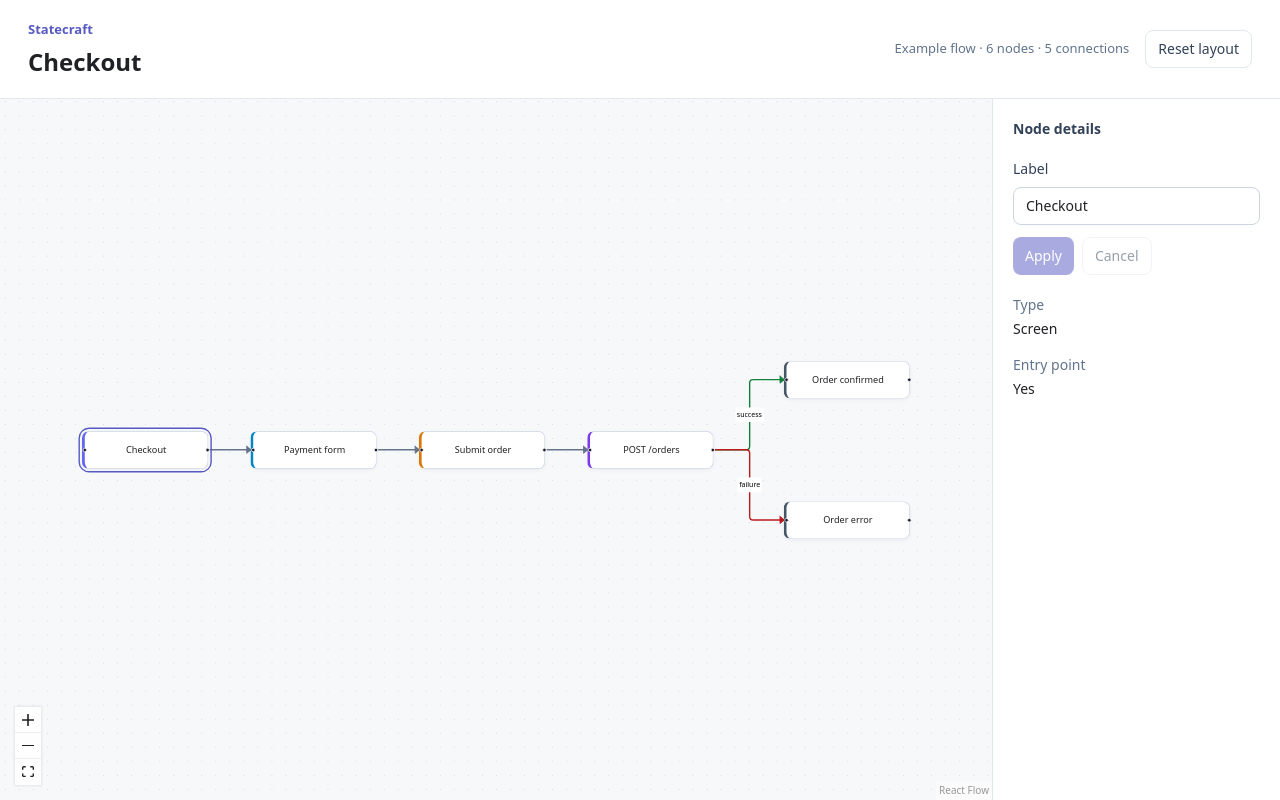
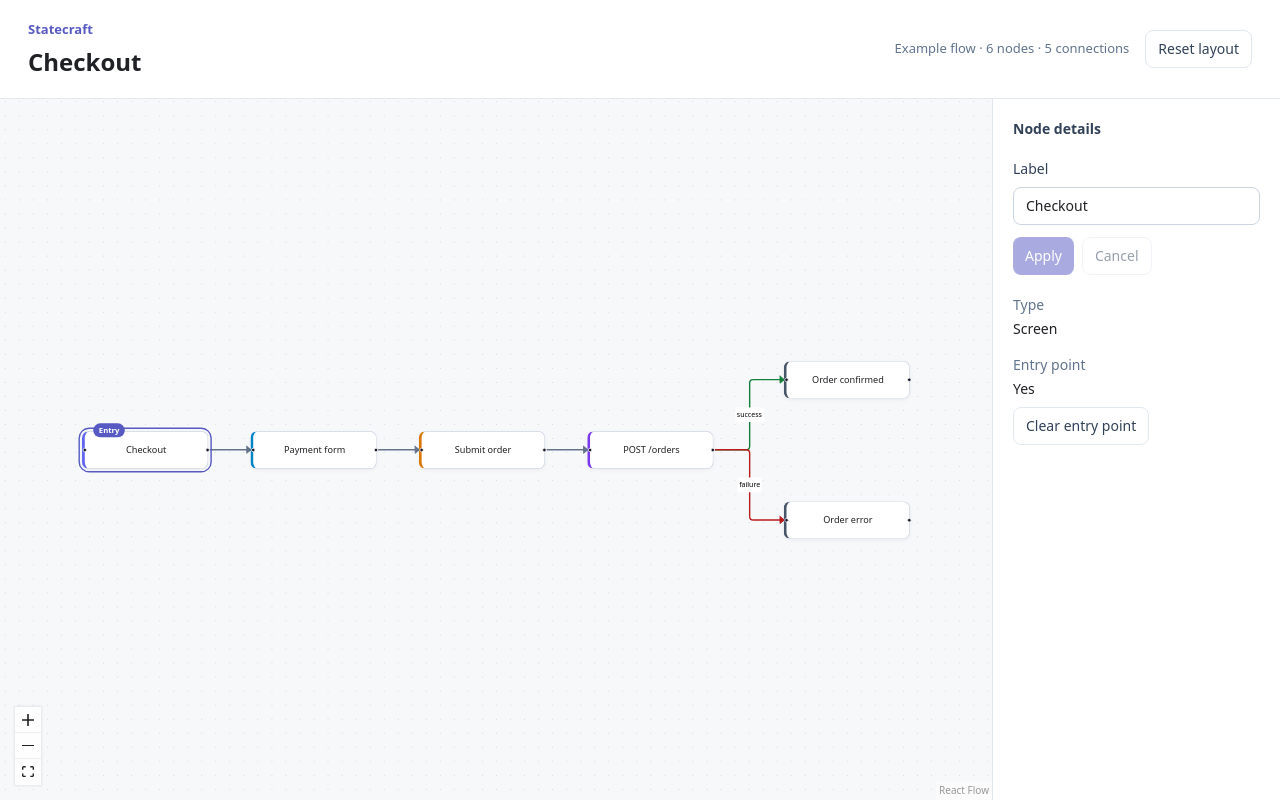
Before and after one commit to NicolasMilliard/statecraft, a React (Vite) app in the folder apps/web/: page / in a window 1280 px wide. Both pictures are taken after a click on the element "Checkout". Built offline with nearby package versions, Linux system fonts and the light colour scheme.

Commit message:
feat(web): configure flow entry point

```diff
--- a/apps/web/src/App.tsx
+++ b/apps/web/src/App.tsx
@@ -36,6 +36,26 @@ export default function App() {
     });
   }
 
+  function handleEntryNodeChange(nodeId: string | null) {
+    setFlow((currentFlow) => {
+      if (currentFlow.entryNodeId === nodeId) {
+        return currentFlow;
+      }
+
+      if (
+        nodeId !== null &&
+        !currentFlow.nodes.some((node) => node.id === nodeId)
+      ) {
+        return currentFlow;
+      }
+
+      return {
+        ...currentFlow,
+        entryNodeId: nodeId,
+      };
+    });
+  }
+
   return (
     <main className="grid h-dvh w-full grid-rows-[auto_minmax(0,1fr)]">
       <header className="flex flex-wrap items-center justify-between gap-4 border-b border-slate-200 bg-white px-7 py-5">
@@ -68,11 +88,11 @@ export default function App() {
           onLayoutChange={setLayout}
           onNodeSelectionChange={setSelectedNodeId}
         />
-
         <NodeInspector
           node={selectedNode}
           isEntry={selectedNode?.id === flow.entryNodeId}
           onNodeRename={handleNodeRename}
+          onEntryNodeChange={handleEntryNodeChange}
         />
       </div>
     </main>
--- a/apps/web/src/canvas/to-react-flow-graph.ts
+++ b/apps/web/src/canvas/to-react-flow-graph.ts
@@ -44,12 +44,17 @@ export function toReactFlowGraph(
       throw new Error(`Missing position for node "${node.id}"`);
     }
 
+    const isEntry = node.id === flow.entryNodeId;
+
     return {
       id: node.id,
       type: 'default',
       sourcePosition: Position.Right,
       targetPosition: Position.Left,
-      className: `statecraft-node--${node.kind}`,
+      className: isEntry
+        ? `statecraft-node--${node.kind} statecraft-node--entry`
+        : `statecraft-node--${node.kind}`,
+      ariaLabel: isEntry ? `${node.label}, entry point` : node.label,
       position: { ...position },
       data: {
         label: node.label,
--- a/apps/web/src/index.css
+++ b/apps/web/src/index.css
@@ -61,4 +61,19 @@
     outline: 2px dashed var(--color-brand);
     outline-offset: 3px;
   }
+
+  .statecraft-node--entry::before {
+    content: 'Entry';
+    position: absolute;
+    top: -12px;
+    left: 12px;
+    padding: 2px 8px;
+    border-radius: 9999px;
+    background: var(--color-brand);
+    color: #fff;
+    font-size: 11px;
+    font-weight: 600;
+    line-height: 16px;
+    pointer-events: none;
+  }
 }
--- a/apps/web/src/inspector/NodeInspector.tsx
+++ b/apps/web/src/inspector/NodeInspector.tsx
@@ -13,12 +13,14 @@ interface NodeInspectorProps {
   readonly node: FlowNode | null;
   readonly isEntry: boolean;
   readonly onNodeRename: (nodeId: string, label: string) => void;
+  readonly onEntryNodeChange: (nodeId: string | null) => void;
 }
 
 export function NodeInspector({
   node,
   isEntry,
   onNodeRename,
+  onEntryNodeChange,
 }: NodeInspectorProps) {
   return (
     <aside
@@ -50,7 +52,18 @@ export function NodeInspector({
 
             <div>
               <dt className="text-slate-500">Entry point</dt>
-              <dd className="mt-1 font-medium">{isEntry ? 'Yes' : 'No'}</dd>
+
+              <dd className="mt-1">
+                <p className="font-medium">{isEntry ? 'Yes' : 'No'}</p>
+
+                <button
+                  type="button"
+                  onClick={() => onEntryNodeChange(isEntry ? null : node.id)}
+                  className="mt-2 cursor-pointer rounded-lg border border-slate-200 px-3 py-2 text-sm font-medium text-slate-700 hover:bg-slate-50 focus-visible:outline-2 focus-visible:outline-offset-2 focus-visible:outline-brand"
+                >
+                  {isEntry ? 'Clear entry point' : 'Set as entry point'}
+                </button>
+              </dd>
             </div>
           </dl>
         </div>
```
